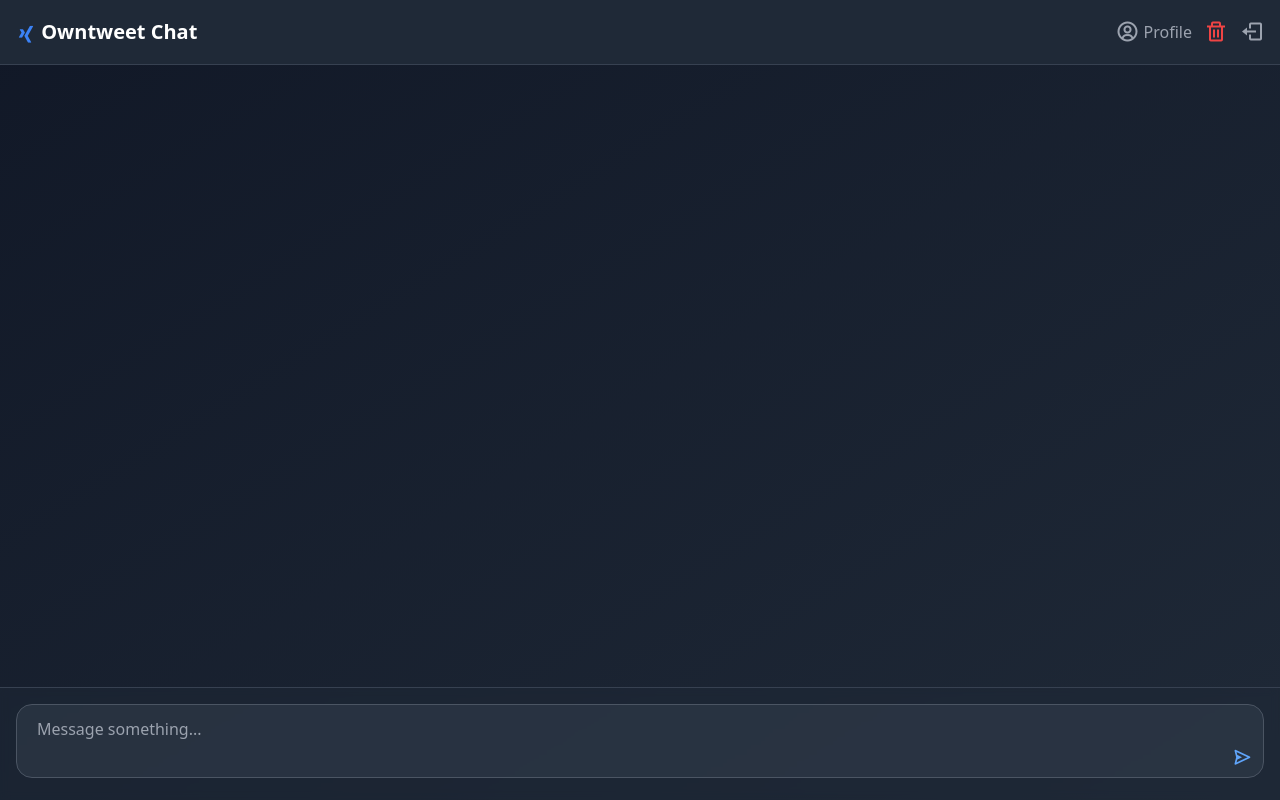
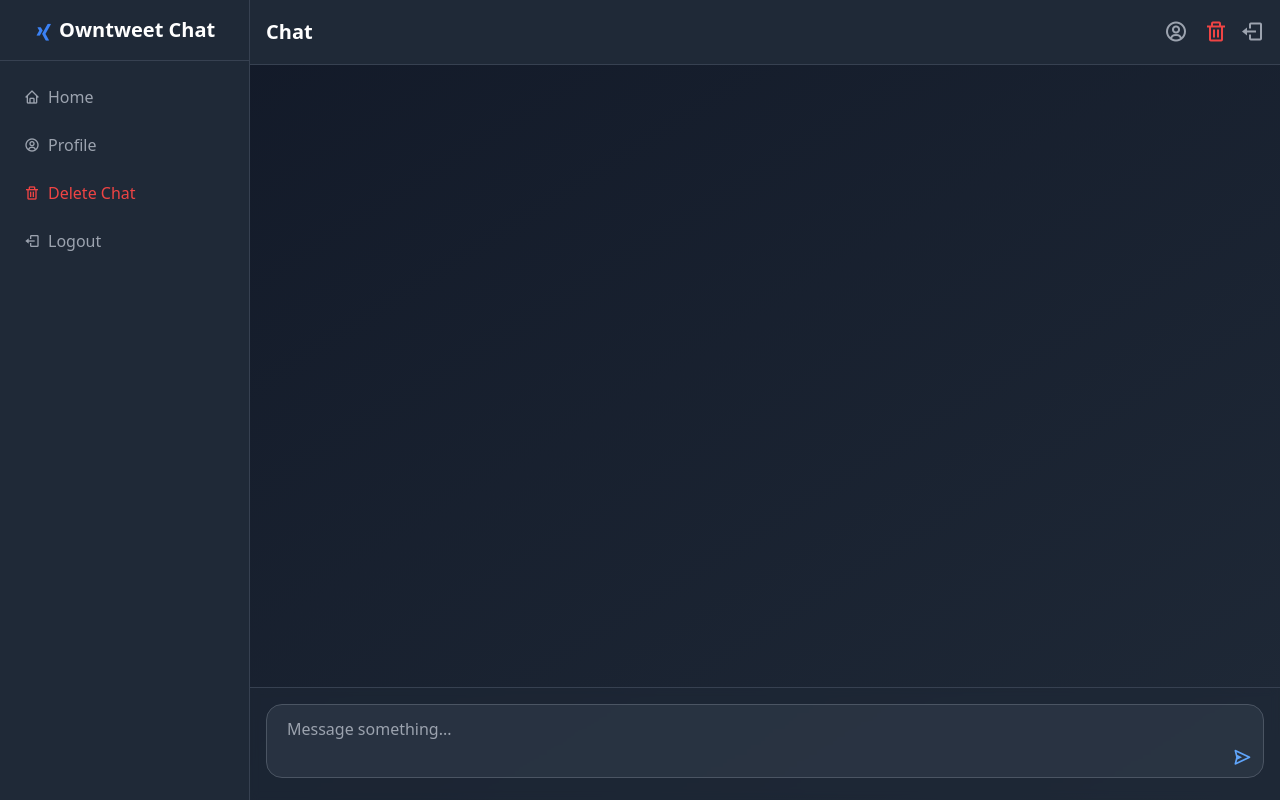
Before and after one commit to mkjuel25/Owntweet-Chatbot-with-Gemini-Api, a PHP site: page / in a window 1280 px wide. Run offline with PHP 8.4, Linux system fonts and the light colour scheme; the visitor is signed in with stand-in values (Sample User, id 1); data that the repository does not hold is empty; some libraries are stand-ins or nearby versions.

Commit message:
Update index.php

```diff
--- a/index.php
+++ b/index.php
@@ -69,7 +69,7 @@ if (isset($_SESSION['user_id'])) {
 
         /* General message styles */
         .message-animation {
-            animation-duration: 0.3s;
+            animation-duration: 0.5s; /* Increased duration to 0.5s for better visibility on page load */
             animation-fill-mode: both;
         }
 
@@ -104,19 +104,148 @@ if (isset($_SESSION['user_id'])) {
               animation-delay: 0.4s;
           }
 
+        /* New Sidebar Styles */
+        aside {
+            height: 100vh; /* Full height */
+            position: sticky; /* Fixed sidebar */
+            top: 0;
+            left: 0;
+            z-index: 10;
+            width: 250px; /* Adjust sidebar width as needed */
+            border-right: 1px solid #4B5563; /* Border color from tailwind gray-700 */
+        }
+
+        /* Flex container for body to hold sidebar and content side by side */
+        body.flex {
+            display: flex;
+        }
+
+        .flex-1 { /* If not already defined */
+            flex: 1;
+        }
+
+        /* Responsive adjustments for smaller screens */
+        @media (max-width: 768px) {
+            aside {
+                display: none; /* Hide sidebar on small screens by default */
+                width: 0;
+            }
+            body.sidebar-open aside {
+                display: block; /* Show sidebar when sidebar-open class is added */
+                width: 250px; /* Sidebar width */
+            }
+            #chat-container {
+                margin-left: 0; /* Reset margin for small screens */
+            }
+            body.sidebar-open #chat-container {
+                margin-left: 250px; /* Add margin when sidebar is open */
+            }
+        }
+
+        /* Short Pre-loader Animation Styles */
+        #preloader-animation {
+            position: fixed;
+            top: 0;
+            left: 0;
+            right: 0;
+            bottom: 0;
+            background-color: #111827; /* bg-gray-900 from tailwind */
+            z-index: 9999; /* Make sure it's on top */
+            display: flex;
+            justify-content: center;
+            align-items: center;
+            flex-direction: column; /* To center text below spinner */
+            animation: fadeOutPreloader 0.5s forwards 0.5s; /* Fade out after 0.5s delay, total 1s */
+            opacity: 1; /* Start as fully opaque */
+        }
+
+        .loader {
+            border: 8px solid #f3f3f3; /* Light grey */
+            border-top: 8px solid #3498db; /* Blue */
+            border-radius: 50%;
+            width: 50px;
+            height: 50px;
+            animation: spin 2s linear infinite;
+            margin-bottom: 20px; /* Space between spinner and text */
+        }
+
+        @keyframes spin {
+            0% { transform: rotate(0deg); }
+            100% { transform: rotate(360deg); }
+        }
+
+        #preloader-text {
+            color: #fff; /* White text color */
+            font-size: 1rem;
+            font-weight: bold;
+        }
+
+        @keyframes fadeOutPreloader {
+            to {
+                opacity: 0;
+                visibility: hidden; /* To fully remove from layout after animation */
+            }
+        }
+
 
     </style>
 </head>
-<body class="bg-gradient-to-br from-gray-900 to-gray-800 h-screen">
-    <div class="flex flex-col h-screen">
+<body class="bg-gradient-to-br from-gray-900 to-gray-800 h-screen flex">
+
+    <!-- Pre-loader Animation Container (will be added by JS) -->
+    <div id="preloader-animation">
+        <div class="loader"></div>
+        <div id="preloader-text">Loading...</div>
+    </div>
+
+    <!-- Left Sidebar -->
+    <aside class="bg-gray-800 border-r border-gray-700 flex-col hidden md:flex"> <!-- Hidden on small, visible on medium and up -->
+        <div class="p-4 flex items-center justify-center border-b border-gray-700">
+            <h1 class="text-xl font-semibold text-white">
+                <i class='bx bxl-xing text-blue-500 align-middle'></i>
+                Owntweet Chat
+            </h1>
+        </div>
+        <nav class="flex-1 p-4">
+            <ul class="space-y-2">
+                <li>
+                    <a href="#" class="block p-2 rounded hover:bg-gray-700 flex items-center text-gray-400 hover:text-gray-300">
+                        <i class='bx bx-home align-middle mr-2'></i> Home
+                    </a>
+                </li>
+                <li>
+                    <a href="profile.php" class="block p-2 rounded hover:bg-gray-700 flex items-center text-gray-400 hover:text-gray-300">
+                        <i class='bx bx-user-circle align-middle mr-2'></i> Profile
+                    </a>
+                </li>
+                 <li>
+                    <button onclick="deleteChatHistory()" class="block p-2 rounded hover:bg-gray-700 flex items-center text-red-500 hover:text-red-300 w-full text-left">
+                        <i class='bx bx-trash align-middle mr-2'></i> Delete Chat
+                    </button>
+                </li>
+                <li>
+                    <a href="index.php?logout=1" class="block p-2 rounded hover:bg-gray-700 flex items-center text-gray-400 hover:text-gray-300">
+                        <i class='bx bx-log-out align-middle mr-2'></i> Logout
+                    </a>
+                </li>
+            </ul>
+        </nav>
+    </aside>
+
+    <!-- Main Content -->
+    <div class="flex flex-col h-screen flex-1">
         <!-- Header -->
         <div class="bg-gray-800 border-b border-gray-700 p-4 flex justify-between items-center">
-            <h1 class="text-xl font-semibold text-white"> <i class='bx bxl-xing text-blue-500 align-middle'></i>
- Owntweet Chat</h1>
+            <div class="flex items-center">
+                <button id="sidebar-toggle" class="text-gray-400 hover:text-gray-300 mr-4 md:hidden">  <!-- Hidden on medium and up -->
+                    <i class='bx bx-menu text-2xl'></i>
+                </button>
+                <h2 class="text-xl font-semibold text-white">Chat</h2>
+            </div>
             <div class="space-x-3 flex items-center">
                 <a href="profile.php" title="Profile" class="text-gray-400 hover:text-gray-300 flex items-center">
                     <i class='bx bx-user-circle text-2xl mr-1'></i>
-                    <span>Profile</span>
+                    <span></span>
                 </a>
                 <button onclick="deleteChatHistory()" title="Delete All" class="text-red-500 hover:text-red-300">
                     <i class='bx bx-trash text-2xl'></i>
@@ -150,9 +279,8 @@ if (isset($_SESSION['user_id'])) {
                         </div>
                     </div>
                 </div>
-
 <!-- Don't Remove this Duplicate response, it's showing need-->
-            <div class="flex justify-start mb-4">
+            <div class="flex justify-start mb-4 message-animation bot-message">  <!-- Added message-animation and bot-message classes here -->
                 <div class="max-w-[90%] md:max-w-[70%]">
                     <div class="bg-gray-700 text-gray-100 px-4 py-3 rounded-2xl rounded-bl-none">
                        <div class="message-content">
@@ -171,7 +299,7 @@ if (isset($_SESSION['user_id'])) {
             </div>
 
             <?php endforeach; ?>
-
+              <div id="typing-indicator-container"></div> <!-- Container for typing indicator -->
 
         </div>
 
@@ -202,6 +330,18 @@ if (isset($_SESSION['user_id'])) {
     const chatContainer = document.getElementById('chat-container');
     const form = document.getElementById('chat-form');
     const input = document.getElementById('message-input');
+    const sidebarToggle = document.getElementById('sidebar-toggle'); // Sidebar toggle button
+    const body = document.querySelector('body'); // Body element for sidebar toggle class
+    const preloaderAnimation = document.getElementById('preloader-animation'); // Preloader element
+
+
+    // Sidebar toggle functionality
+    if (sidebarToggle) {
+        sidebarToggle.addEventListener('click', () => {
+            body.classList.toggle('sidebar-open'); // Toggle sidebar-open class on body
+        });
+    }
+
 
     // Add new message to chat
     function addMessage(message, isUser = true, status = null) {
@@ -244,7 +384,9 @@ if (isset($_SESSION['user_id'])) {
 
 
         chatContainer.appendChild(messageDiv);
-            messageDiv.scrollIntoView({ behavior: 'smooth' });
+        // Ensure scroll to bottom after message is added
+        chatContainer.scrollTop = chatContainer.scrollHeight;
+
 
         // Apply syntax highlighting after adding the message
         if (!isUser && status !== 'thinking') {
@@ -333,7 +475,7 @@ if (isset($_SESSION['user_id'])) {
         this.style.height = (this.scrollHeight) + 'px';
     });
 
-        // initial highlight when page load
+    // initial highlight when page load and remove pre-loader
      document.addEventListener('DOMContentLoaded', (event) => {
          hljs.highlightAll();
          // Scroll to bottom after initial load
```
Lines whose indentation alone changed are shown as unchanged.
